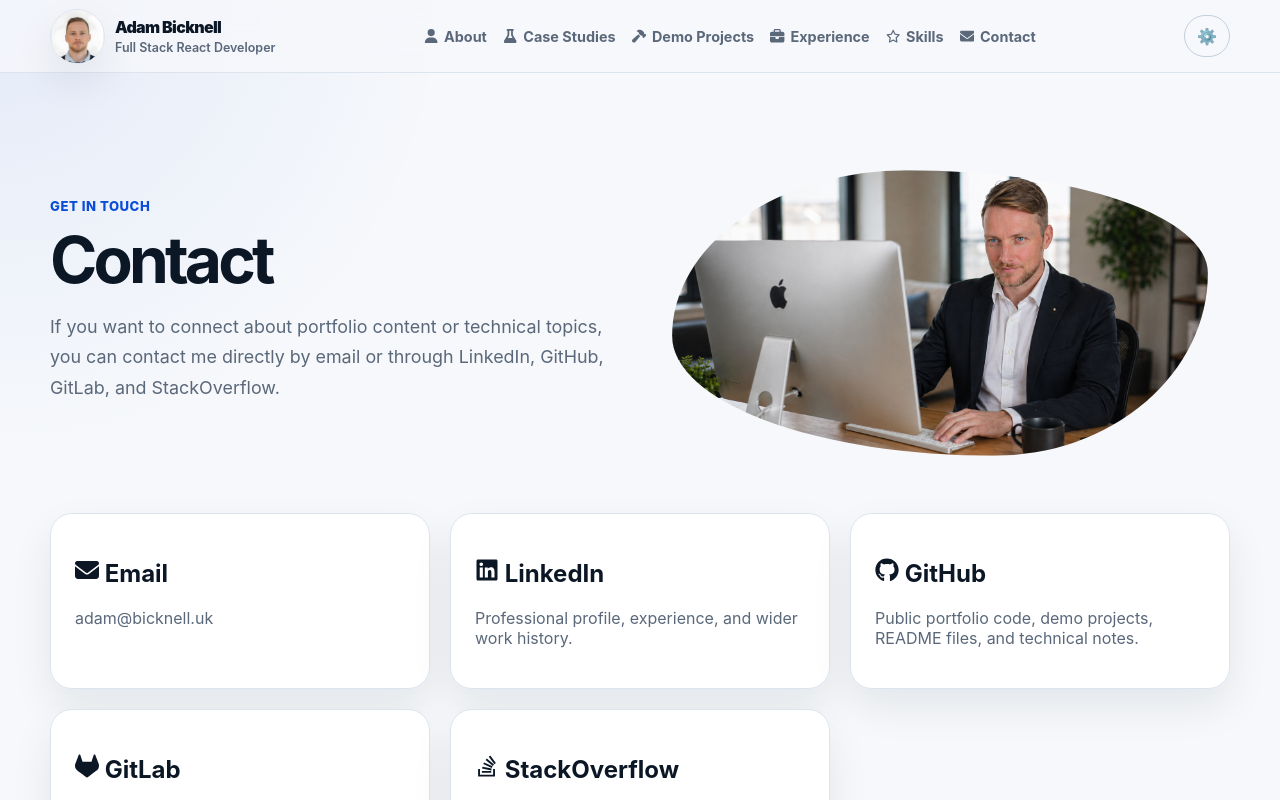
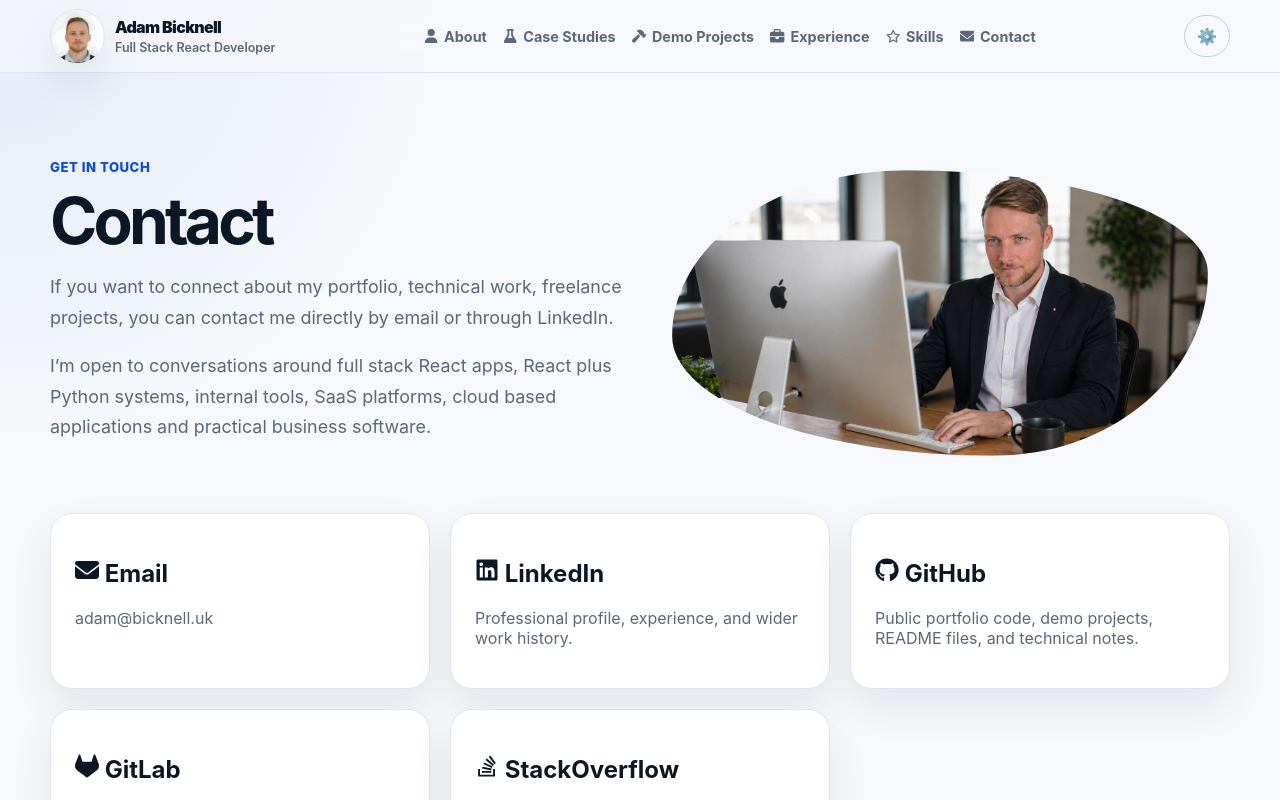
Before and after one commit to adambicknell/development-portfolio, a Next.js app: page /contact in a window 1280 px wide. Shown: the top 800 px of the page. Built offline with nearby package versions, Linux system fonts and the light colour scheme.

Commit message:
UPDATE: Contact page copy.

```diff
--- a/src/app/contact/page.tsx
+++ b/src/app/contact/page.tsx
@@ -20,9 +20,14 @@ export default function Page() {
             <span className="eyebrow">Get in touch</span>
             <h1 className="h1">Contact</h1>
             <p className="lead">
-              If you want to connect about portfolio content or technical
-              topics, you can contact me directly by email or through LinkedIn,
-              GitHub, GitLab, and StackOverflow.
+              If you want to connect about my portfolio, technical work,
+              freelance projects, you can contact me directly by email or
+              through LinkedIn.
+            </p>
+            <p className="lead">
+              I’m open to conversations around full stack React apps, React plus
+              Python systems, internal tools, SaaS platforms, cloud based
+              applications and practical business software.
             </p>
           </div>
 
--- a/src/components/experience/ExperiencePageClient.tsx
+++ b/src/components/experience/ExperiencePageClient.tsx
@@ -126,7 +126,7 @@ export function ExperiencePageClient() {
                 ) : null}
                 {item.portfolioAngles?.length ? (
                   <>
-                    <h3>Key highlights</h3>
+                    <h3>Experience themes</h3>
                     <ul>
                       {item.portfolioAngles.map((angle) => (
                         <li key={angle}>{angle}</li>
```
